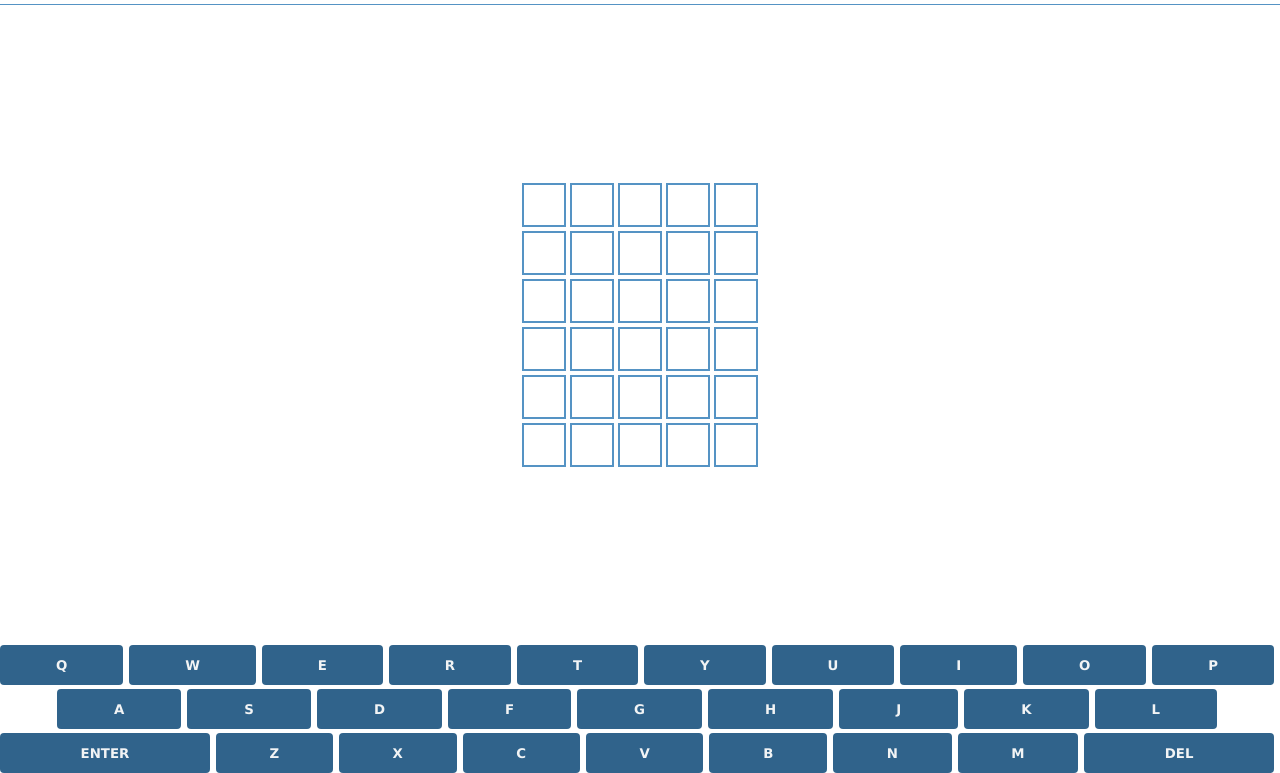
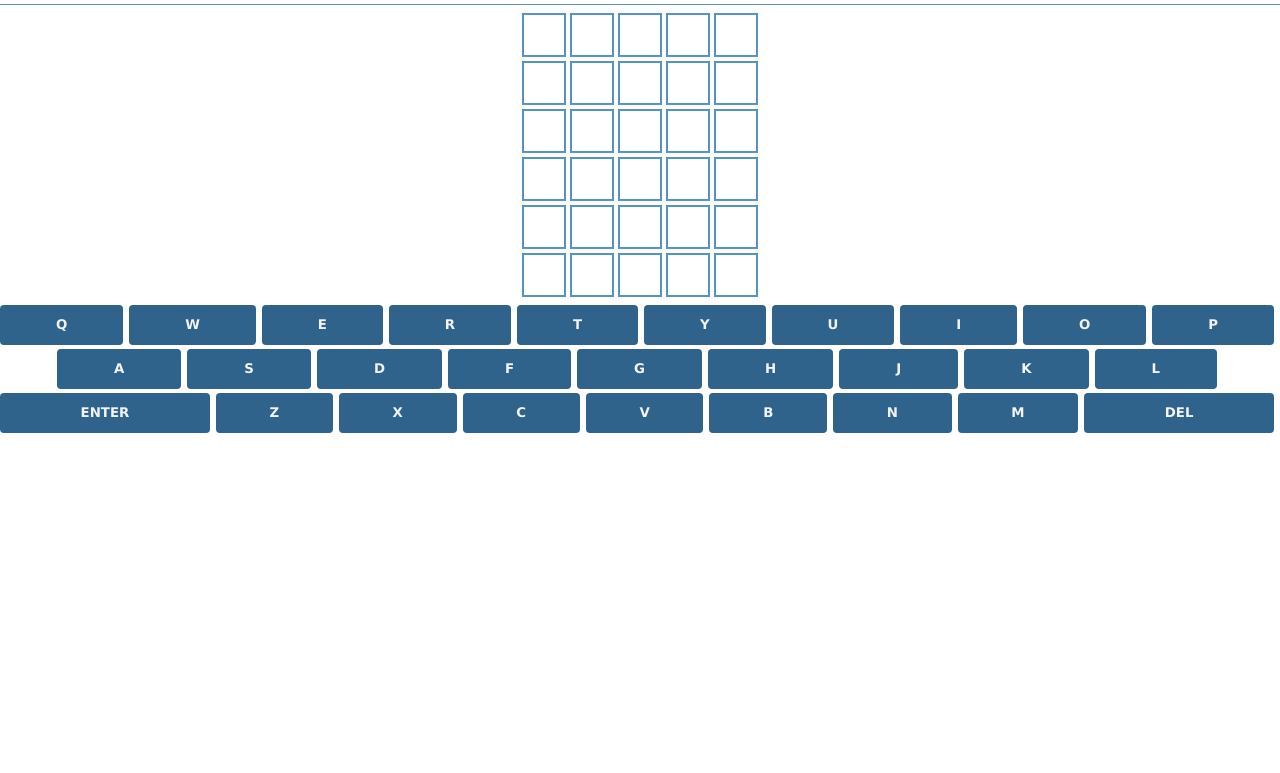
Before and after one commit to Project-Reinspire/Phase2-Wordle, a plain HTML site: page index.html in a window 1280 px wide. Shown: the part 55-828 px from the top of the page. After the commit the page ends 800 px from the top, so only its background shows below. Drawn offline with nearby package versions, Linux system fonts and the light colour scheme.

Commit message:
Update styles.css

```diff
--- a/css/styles.css
+++ b/css/styles.css
@@ -13,15 +13,15 @@ body {
 #container {
   display: flex;
   background-color: white;
-  height: 100%;
+  height: 100vh;
   align-items: center;
   flex-direction: column;
 }
 
 #game {
   width: 100%;
-  max-width: 6000px;
-  height: 100%;
+  max-width: 100%;
+  height: auto;
   display: flex;
   flex-direction: column;
 }
```
